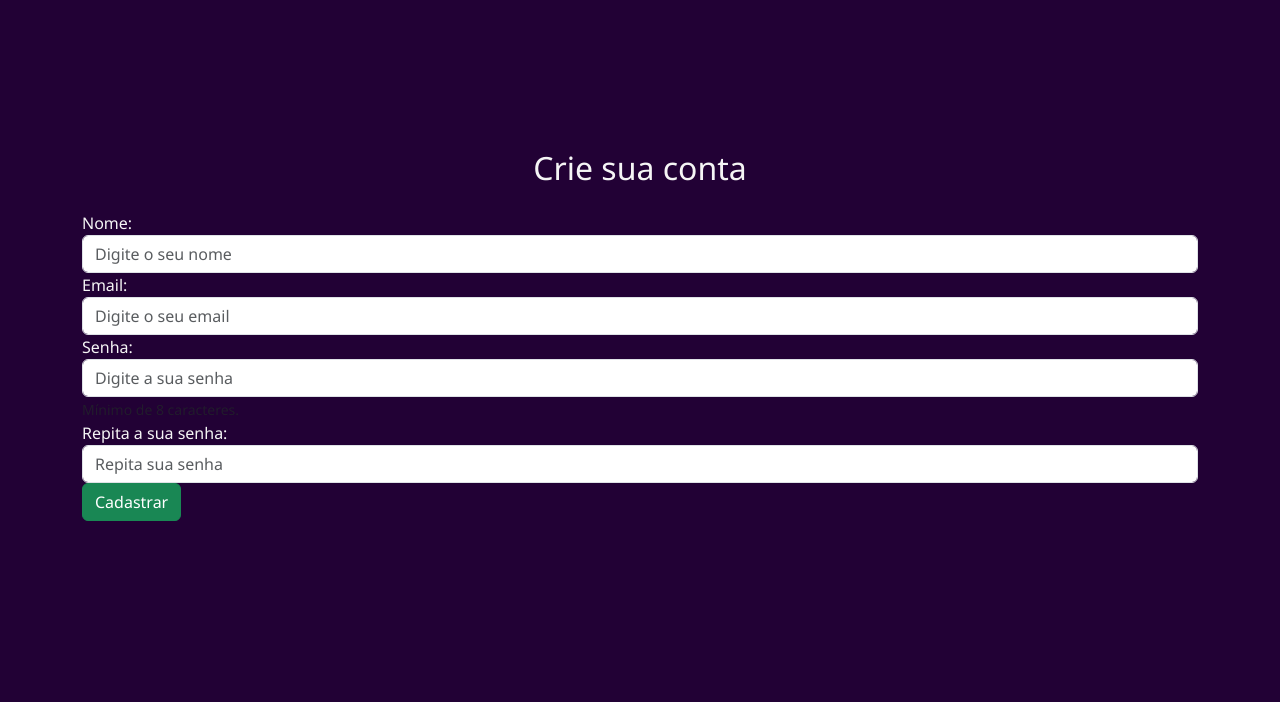
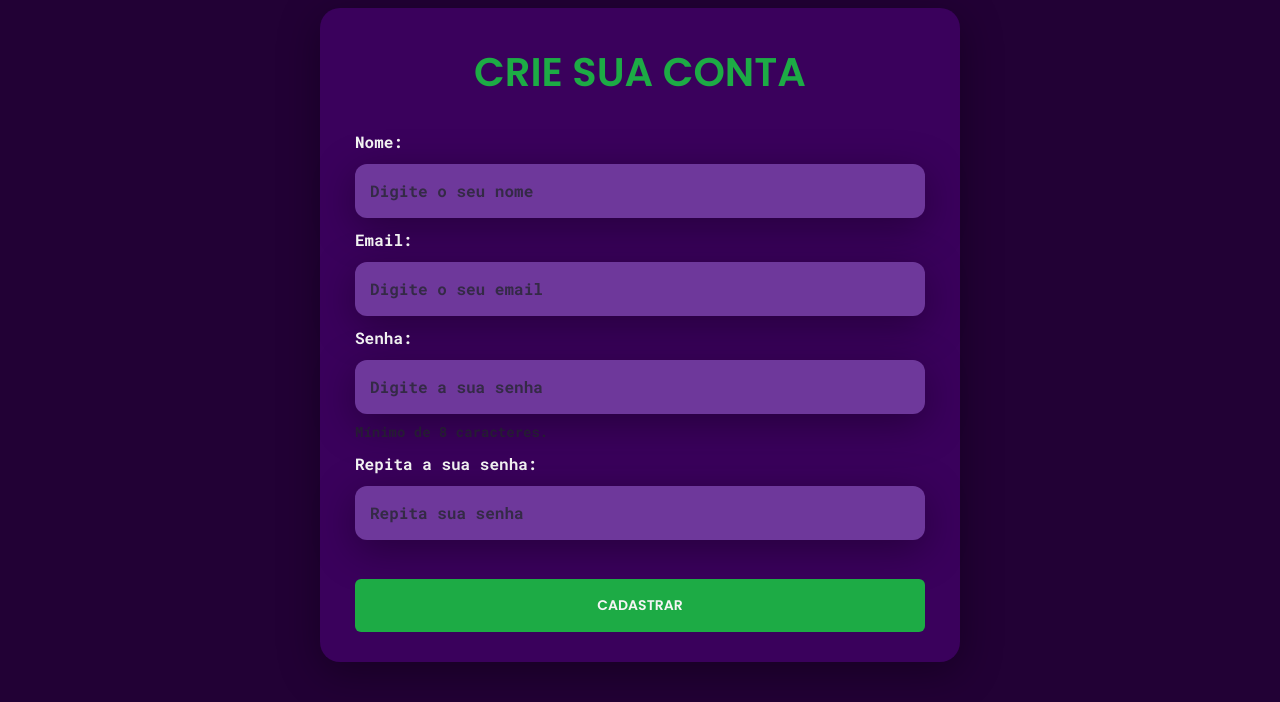
Before and after one commit to oBrunoz/FlaskPy, a Flask app: page /cadastro in a window 1280 px wide. Shown: the part 65-767 px from the top of the page. Run offline with Flask 3, Linux system fonts and the light colour scheme; parts of the project's set-up code (start-up, migrations or seed data) failed here and were passed over; some libraries are stand-ins or nearby versions.

Commit message:
Update login e cadastro pages

```diff
--- a/flask_app/static/style.css
+++ b/flask_app/static/style.css
@@ -330,7 +309,7 @@ button:hover .container {
     border: none;
     border-radius: 12px;
     padding: 15px;
-    color: #18122B;
+    color: black;
     background: #6e389b;
     box-shadow: 0px 10px 40px #00000056;
     outline: none;
@@ -343,6 +322,27 @@ button:hover .container {
 
 .form-label-page > input:focus::placeholder {
     color: transparent;
+}
+
+.btn__login {
+    font-family: "Poppins", sans-serif;
+    text-transform: uppercase;
+    outline: 0;
+    background: #1dab45;
+    width: 100%;
+    border: 50%;
+    margin-top: 5%;
+    padding: 15px;
+    font-weight: 600;
+    color: whitesmoke;
+    font-size: 14px;
+    -webkit-transition: all 0.3 ease;
+    transition: all 0.3 ease;
+    cursor: pointer;
+}
+
+.fobtn__login button:hover,.btn__login button:active,.btn__login button:focus {
+    background: #0c5521;
 }
 
 .alert-flash {
@@ -368,6 +368,17 @@ button:hover .container {
 
 /* CADASTRO.HTML */
 
+.text-center{
+    font-family: 'Poppins', sans-serif;
+    position: relative;
+    padding: 10px;
+    font-weight: 600;
+    color: #1dab45;
+    font-weight: 600;
+    margin: 0;
+    text-transform: uppercase;
+}
+
 .main-cad-page {
     width: 100%; /* ViewPort Width */
     height: 100vh; /* ViewPort Height */
@@ -375,6 +386,60 @@ button:hover .container {
     display: flex;
     justify-content: center;
     align-items: center;
+}
+
+.form-cad-page {
+    width: 100%;
+    justify-content: center;
+    align-items: center;
+    display: contents;
+}
+
+.container-cad-page {
+    margin: 0;
+    height: fit-content;
+    width: 50vw;
+    flex-direction: column;
+    padding: 30px 35px;
+    background: #3a015c;
+    border-radius: 20px;
+    box-shadow: 0px 10px 40px #00000056;
+}
+
+.form-label-page {
+    font-family: 'Roboto Mono';
+    width: 100%;
+    display: flex;
+    flex-direction: column;
+    align-items: flex-start;
+    justify-content: center;
+    margin: 10px 0px;
+    font-weight: 200;
+}
+
+.form-label-page > input {
+    width: 100%;
+    border: none;
+    border-radius: 12px;
+    padding: 15px;
+    color: black;
+    background: #6e389b;
+    box-shadow: 0px 10px 40px #00000056;
+    outline: none;
+    box-sizing: border-box;
+}
+
+.form-label-page > label {
+    margin-bottom: 10px;
+}
+
+.form-label-page > input:focus::placeholder {
+    color: transparent;
+}
+
+.text-muted {
+    margin-top: 7px;
+    color: rgba(255, 255, 255, 0.651);
 }
 
 .form-group {
--- a/flask_app/templates/login.html
+++ b/flask_app/templates/login.html
@@ -16,7 +16,7 @@
                 <label for="email">Senha:</label>
                 {{form.senha(class_="form-control", placeholder="Digite sua senha")}}
             </div>
-            <button class="btn btn-success" type="submit">Entrar</button>
+            <button class="btn btn__login" type="submit">Entrar</button>
         </form>
     </div>
 </div>
--- a/flask_app/templates/userCreate.html
+++ b/flask_app/templates/userCreate.html
@@ -2,32 +2,31 @@
 {% block title %}{{ super() }} - Cadastro{% endblock %}
     {% block content %}
 
-
     <div class="main-cad-page">
-        <div class="container mt-3 mb-3">
+        <div class="container-cad-page container mt-3 mb-3">
             <form action="" method="post">
                 {{ form.csrf_token }}
-                <h2 class="text-center mb-4">Crie sua conta</h2>
-                <div class="form-group">
+                <h1 class="text-center mb-4">Crie sua conta</h1>
+                <div class="form-label-page form-group">
                     <label for="nome">Nome:</label>
                     {{form.name(class_="form-control", placeholder="Digite o seu nome")}}
                 </div>
-                <div class="form-group">
+                <div class="form-label-page form-group">
                     <label for="email">Email:</label>
                     {{form.email(class_="form-control", placeholder="Digite o seu email")}}
                 </div>
-                <div class="form-group">
+                <div class="form-label-page form-group">
                     <label for="senha">Senha:</label>
                     {{form.senha(class_="form-control", placeholder="Digite a sua senha")}}
                     <small id="passwordHelpInline" class="text-muted">
                         Mínimo de 8 caracteres.
                     </small>
                 </div>
-                <div class="form-group">
+                <div class="form-label-page form-group">
                     <label for="senha2">Repita a sua senha:</label>
                     {{form.confirmSenha(class_="form-control", placeholder="Repita sua senha")}}
                 </div>
-                <button class="btn btn-success" type="submit" value="Cadastrar">Cadastrar</button>
+                <button class="btn btn__login" type="submit" value="Cadastrar">Cadastrar</button>
             </form>
         </div>
     </div>
```
Also changed, not shown: other parts of flask_app/static/style.css (+33 -54 lines).
